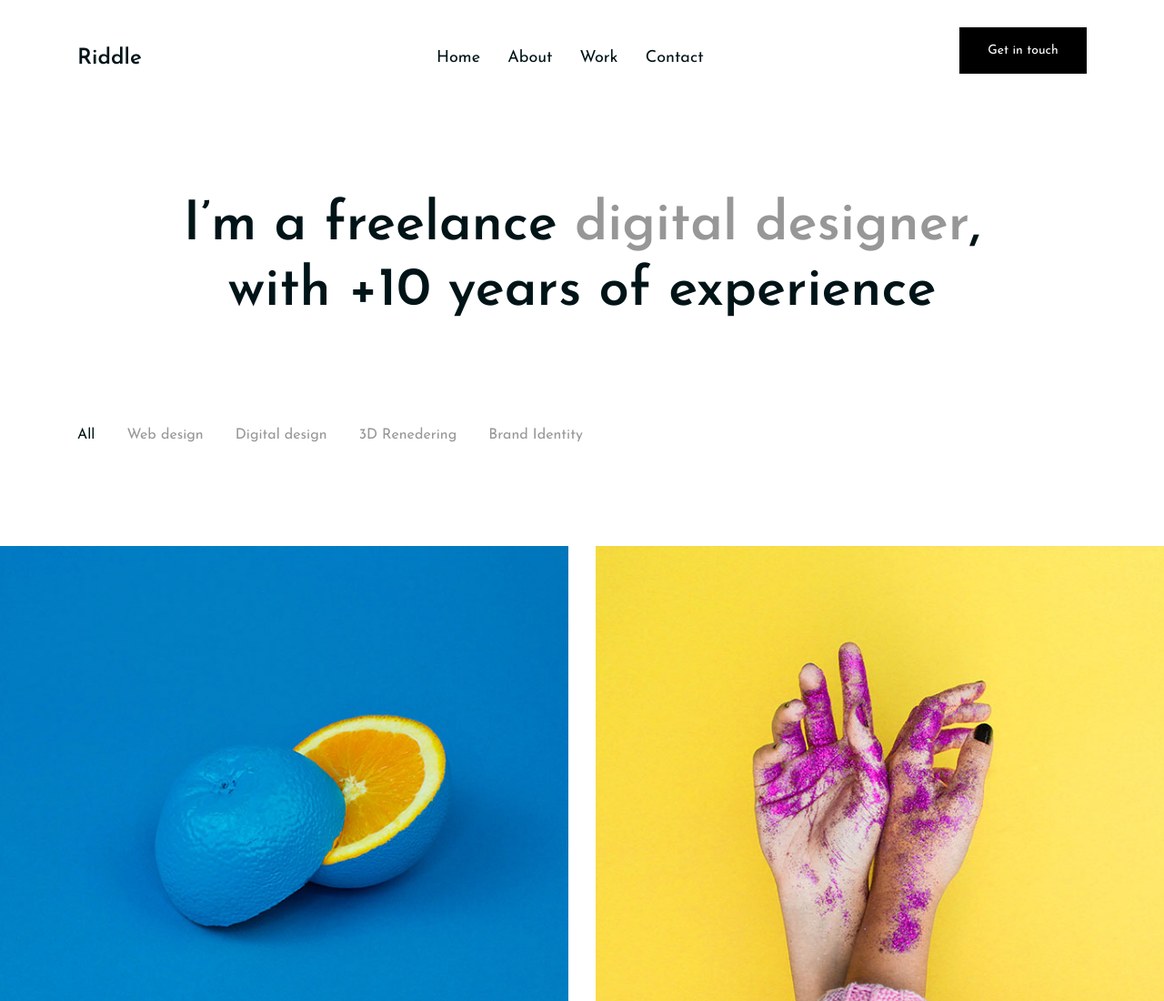
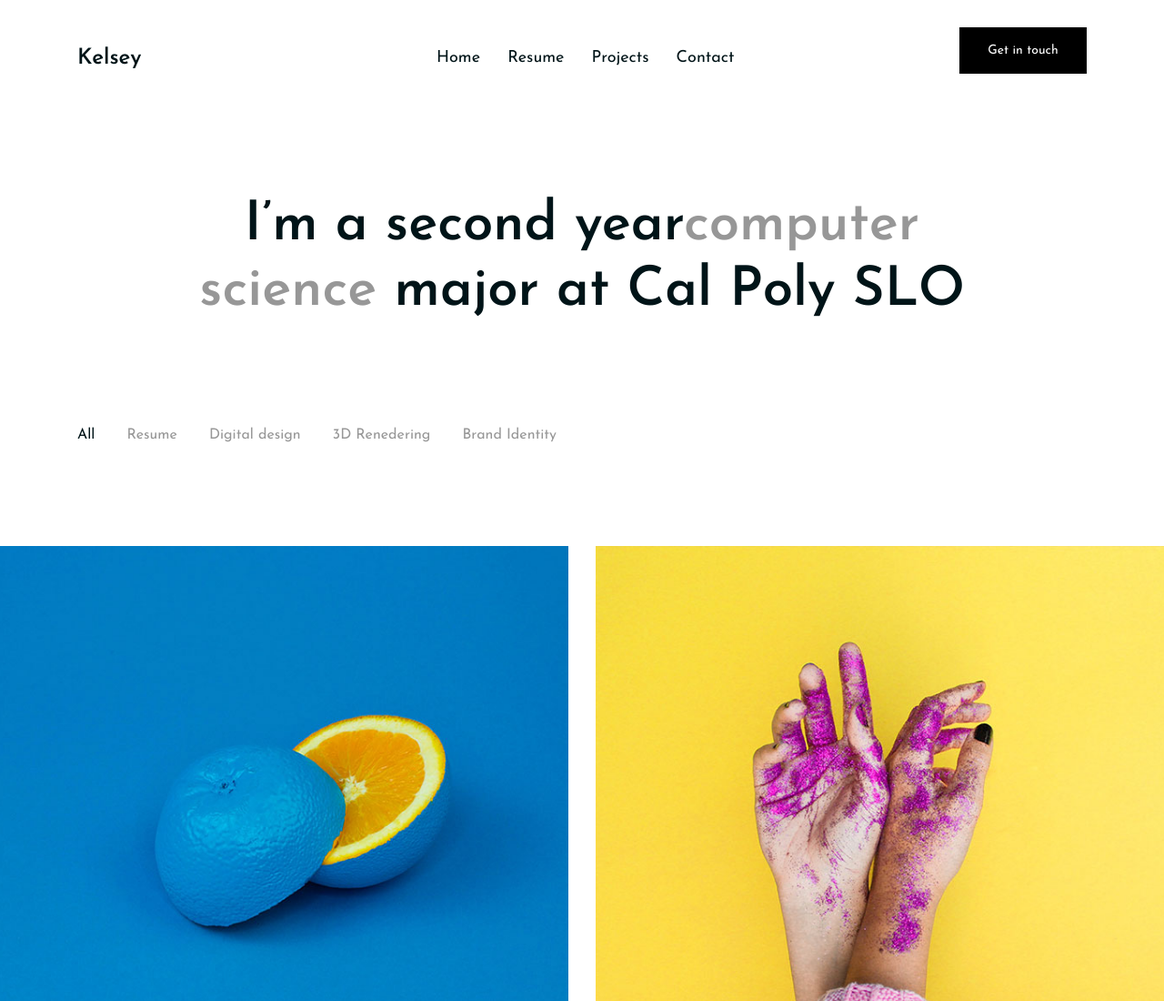
Before and after one commit to kelseyjo/kelseyjo.github.io, a plain HTML site: page index.html in a window 1280 px wide. Shown: the top 1100 px of the page at 91% size. Drawn offline with Linux system fonts and the light colour scheme.

Commit message:
WORDS HAHE

```diff
--- a/index.html
+++ b/index.html
@@ -1,9 +1,9 @@
 <!DOCTYPE html>
 <html lang="en">
 <head>
-	<title>Riddle - Portfolio Template</title>
+	<title>Kelsey McDonough - Portfolio</title>
 	<meta charset="UTF-8">
-	<meta name="description" content="Riddle - Portfolio Template">
+	<meta name="description" content="Kelsey McDonough - Portfolio">
 	<meta name="keywords" content="portfolio, riddle, onepage, creative, html">
 	<meta name="viewport" content="width=device-width, initial-scale=1.0">
 	<!-- Favicon -->
@@ -37,7 +37,7 @@
 			<div class="row">
 				<div class="col-lg-4 col-md-3">
 					<div class="logo">
-						<h2 class="site-logo">Riddle</h2>
+						<h2 class="site-logo">Kelsey</h2>
 					</div>
 				</div>
 				<div class="col-lg-8 col-md-9">
@@ -45,8 +45,8 @@
 					<nav class="main-menu">
 						<ul>
 							<li><a href="home.html">Home</a></li>
-							<li><a href="about.html">About</a></li>
-							<li><a href="home-2.html">Work</a></li>
+							<li><a href="about.html">Resume</a></li>
+							<li><a href="home-2.html">Projects</a></li>
 							<li><a href="contact.html">Contact</a></li>
 						</ul>
 					</nav>
@@ -64,7 +64,7 @@
 		<div class="container text-center">
 			<div class="row">
 				<div class="col-xl-10 offset-xl-1">
-					<h2 class="section-title">I’m a freelance <span>digital designer</span>, with +10 years of experience</h2>
+					<h2 class="section-title">I’m a second year<span>computer science</span> major at Cal Poly SLO</h2>
 				</div>
 			</div>
 		</div>
@@ -77,7 +77,7 @@
 		<div class="container">
 			<ul class="portfolio-filter controls">
 				<li class="control" data-filter="all">All</li>
-				<li class="control" data-filter=".web">Web design</li>
+				<li class="control" data-filter=".web">Resume</li>
 				<li class="control" data-filter=".digital">Digital design</li>
 				<li class="control" data-filter=".rened">3D Renedering</li>
 				<li class="control" data-filter=".brand">Brand Identity</li>
```
